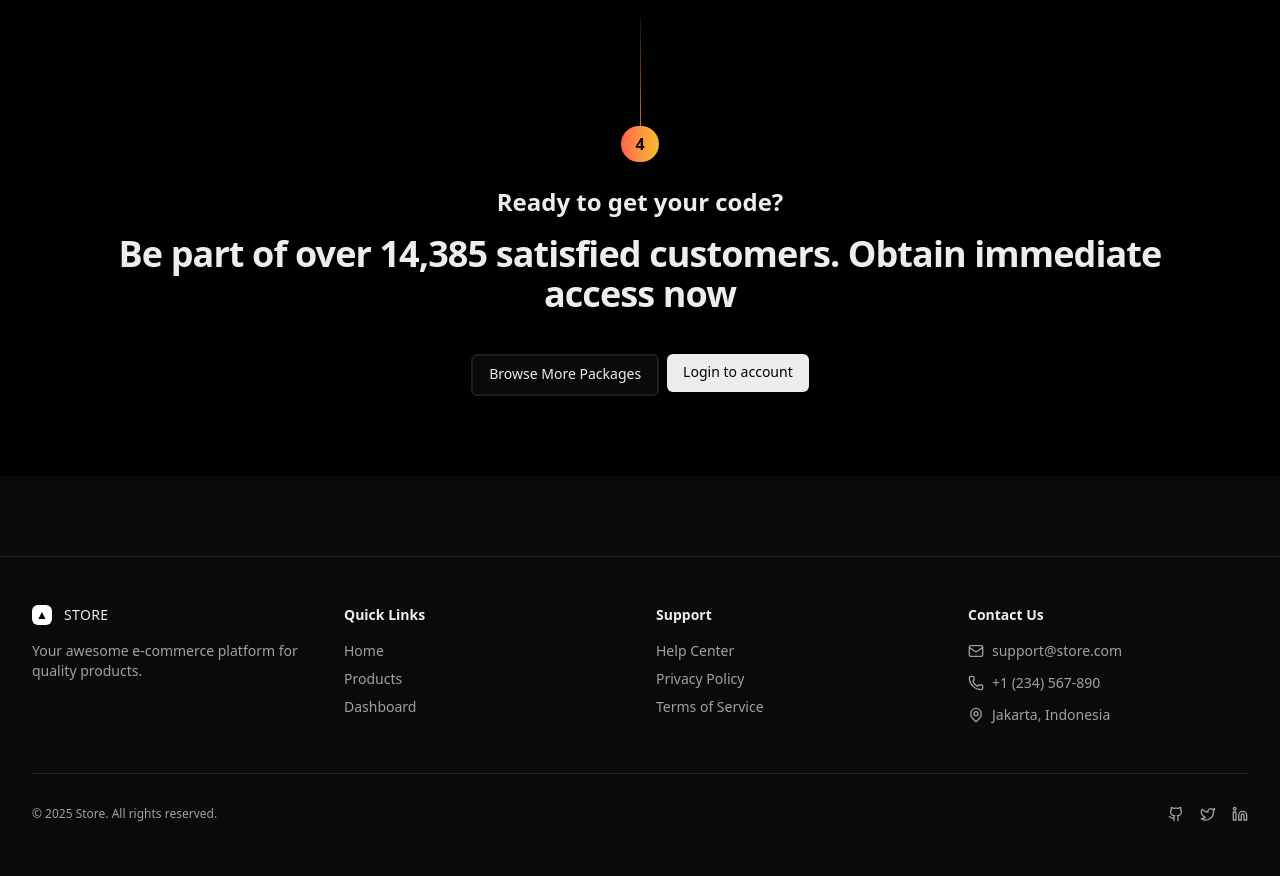
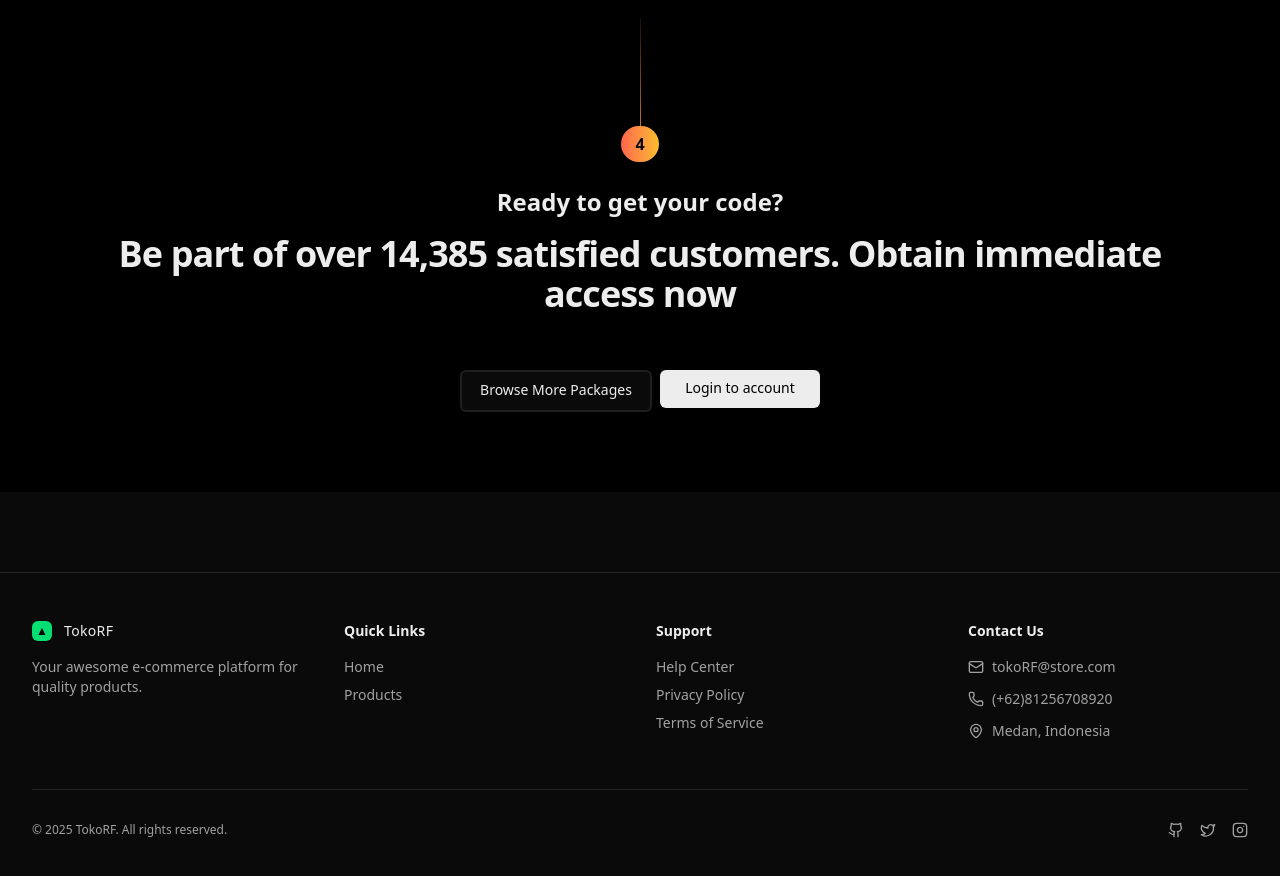
Before and after one commit to adlihidayat/toko-rf, a Next.js app: page / in a window 1280 px wide. Shown: the part 2840-3716 px from the top of the page. Built offline with nearby package versions, Linux system fonts and the light colour scheme; no server answers; the database is empty.

Commit message:
fix navigation and footer

```diff
--- a/components/home/ready-to-start.tsx
+++ b/components/home/ready-to-start.tsx
@@ -1,12 +1,34 @@
-// components/home/choose-package.tsx
+// components/home/ready-to-start.tsx
 "use client";
-import Link from "next/link";
+import { useCallback } from "react";
+import { useRouter } from "next/navigation";
 import { CustomButton } from "../ui/custom-button";
+import { useUserRole } from "@/app/providers";
 
 export function ReadyToStart() {
+  const { role } = useUserRole();
+  const isLoggedIn = role === "user" || role === "admin";
+  const router = useRouter();
+
+  const handleBrowseMore = useCallback(() => {
+    if (!isLoggedIn) {
+      router.push("/login");
+      return;
+    }
+    router.push("/products");
+  }, [isLoggedIn, router]);
+
+  const handleAccountAction = useCallback(() => {
+    if (!isLoggedIn) {
+      router.push("/login");
+      return;
+    }
+    router.push("/profile");
+  }, [isLoggedIn, router]);
+
   return (
     <section className="py-20 px-8 mt-20">
-      <div className="max-w-6xl mx-auto">
+      <div className="max-w-6xl mx-auto flex items-center flex-col">
         {/* Section Header */}
         <div className="text-center mb-10">
           <div className="flex justify-center mb-6 relative">
@@ -26,14 +48,18 @@ export function ReadyToStart() {
           </h2>
         </div>
 
-        {/* Browse More Button */}
-        <div className="flex justify-center gap-x-2">
-          <Link href="/products">
-            <CustomButton variant="black">Browse More Packages</CustomButton>
-          </Link>
-          <Link href="/products">
-            <CustomButton variant="white">Login to account</CustomButton>
-          </Link>
+        {/* Action Buttons */}
+        <div className="flex flex-col md:flex-row  justify-center gap-x-2 gap-y-3 w-40">
+          <CustomButton
+            variant="black"
+            onClick={handleBrowseMore}
+            className="md:w-48"
+          >
+            Browse More Packages
+          </CustomButton>
+          <CustomButton variant="white" onClick={handleAccountAction}>
+            {isLoggedIn ? "See Profile" : "Login to account"}
+          </CustomButton>
         </div>
       </div>
     </section>
--- a/components/navbar/public-navbar.tsx
+++ b/components/navbar/public-navbar.tsx
@@ -9,11 +9,12 @@ import { useRouter } from "next/navigation";
 export function PublicNavbar() {
   const router = useRouter();
 
-  const handleLogout = async () => {
-    await fetch("/api/auth/logout", { method: "POST" });
-    router.push("/login");
-    router.refresh();
-  };
+  // const handleLogout = async () => {
+  //   await fetch("/api/auth/logout", { method: "POST" });
+  //   router.push("/login");
+  //   router.refresh();
+  // };
+
   return (
     <nav className="fixed top-0 w-full border-b border-white/10 bg-black z-50">
       <div className="max-w-7xl mx-auto px-8 py-4 flex items-center justify-between">
--- a/components/shared/footer.tsx
+++ b/components/shared/footer.tsx
@@ -2,7 +2,16 @@
 "use client";
 
 import Link from "next/link";
-import { Mail, Phone, MapPin, Github, Twitter, Linkedin } from "lucide-react";
+import {
+  Mail,
+  Phone,
+  MapPin,
+  Github,
+  Twitter,
+  Linkedin,
+  Instagram,
+} from "lucide-react";
+import { scrollToSection } from "@/lib/scroll-utils";
 
 export function Footer() {
   return (
@@ -12,11 +21,11 @@ export function Footer() {
           {/* Brand */}
           <div className="flex flex-col gap-4">
             <div className="flex items-center gap-3">
-              <div className="w-5 h-5 bg-white flex items-center justify-center rounded-sm">
+              <div className="w-5 h-5 bg-green-400 flex items-center justify-center rounded-sm">
                 <span className="text-black font-bold text-xs">▲</span>
               </div>
               <span className="font-medium text-sm tracking-wide text-[#ededed]">
-                STORE
+                TokoRF
               </span>
             </div>
             <p className="text-sm text-[#a1a1a1]">
@@ -36,18 +45,12 @@ export function Footer() {
               >
                 Home
               </Link>
-              <Link
-                href="/products"
-                className="text-[#a1a1a1] hover:text-[#ededed] transition text-sm"
+              <button
+                onClick={() => scrollToSection("choose-Product")}
+                className="text-[#a1a1a1] hover:text-[#ededed] transition text-sm  text-left"
               >
                 Products
-              </Link>
-              <Link
-                href="/dashboard"
-                className="text-[#a1a1a1] hover:text-[#ededed] transition text-sm"
-              >
-                Dashboard
-              </Link>
+              </button>
             </nav>
           </div>
 
@@ -81,22 +84,22 @@ export function Footer() {
             <h3 className="font-semibold text-[#ededed] text-sm">Contact Us</h3>
             <div className="flex flex-col gap-3">
               <a
-                href="mailto:support@store.com"
+                href="mailto:tokoRF@store.com"
                 className="flex items-center gap-2 text-[#a1a1a1] hover:text-[#ededed] transition text-sm"
               >
                 <Mail className="w-4 h-4" />
-                support@store.com
+                tokoRF@store.com
               </a>
               <a
                 href="tel:+1234567890"
                 className="flex items-center gap-2 text-[#a1a1a1] hover:text-[#ededed] transition text-sm"
               >
                 <Phone className="w-4 h-4" />
-                +1 (234) 567-890
+                (+62)81256708920
               </a>
               <div className="flex items-center gap-2 text-[#a1a1a1] text-sm">
                 <MapPin className="w-4 h-4" />
-                Jakarta, Indonesia
+                Medan, Indonesia
               </div>
             </div>
           </div>
@@ -105,7 +108,7 @@ export function Footer() {
         {/* Social Links & Copyright */}
         <div className="border-t border-white/10 pt-8 flex flex-col md:flex-row items-center justify-between gap-4">
           <p className="text-[#a1a1a1] text-xs">
-            &copy; 2025 Store. All rights reserved.
+            &copy; 2025 TokoRF. All rights reserved.
           </p>
 
           <div className="flex items-center gap-4">
@@ -128,7 +131,7 @@ export function Footer() {
               className="text-[#a1a1a1] hover:text-[#52a8ff] transition"
               aria-label="LinkedIn"
             >
-              <Linkedin className="w-4 h-4" />
+              <Instagram className="w-4 h-4" />
             </a>
           </div>
         </div>
```
